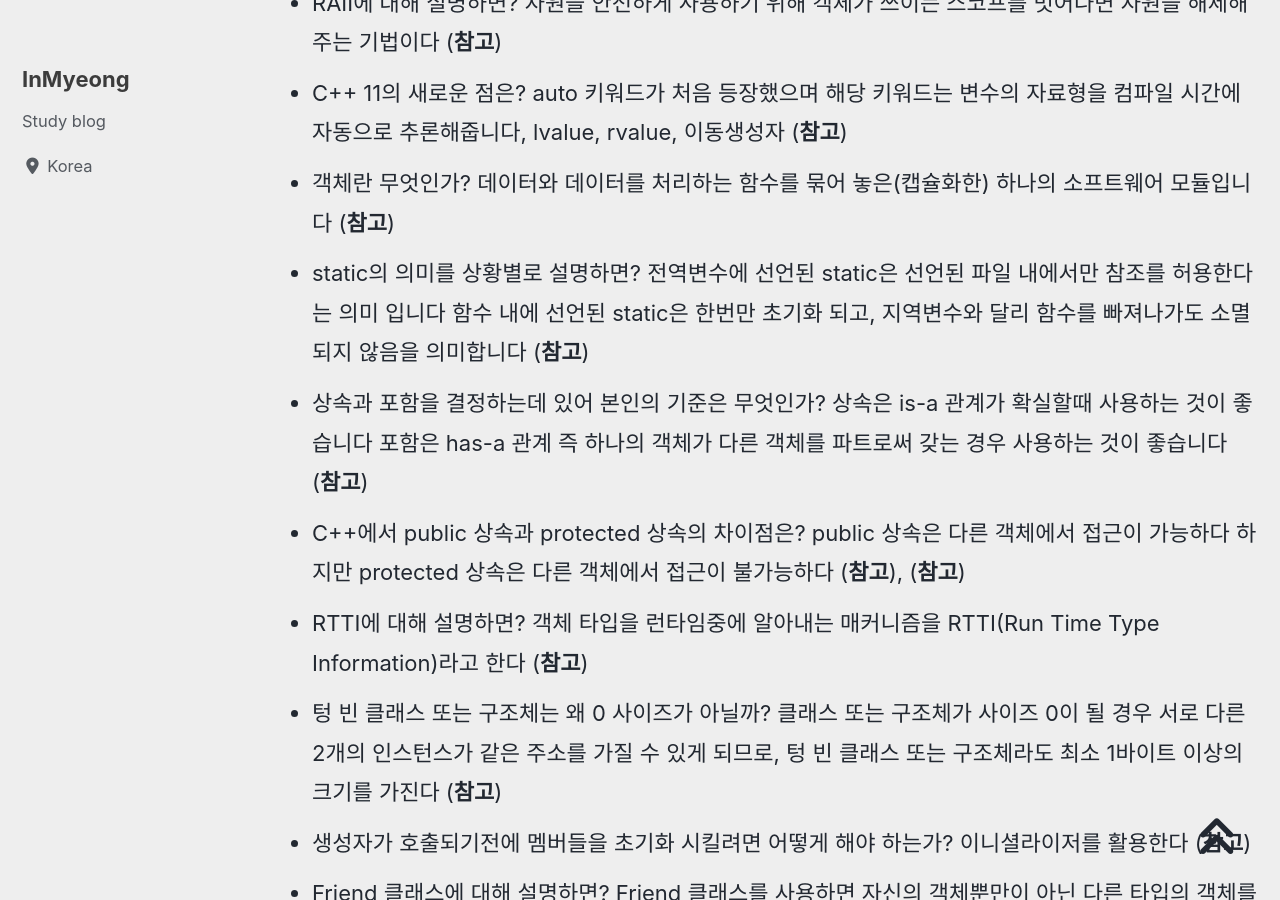
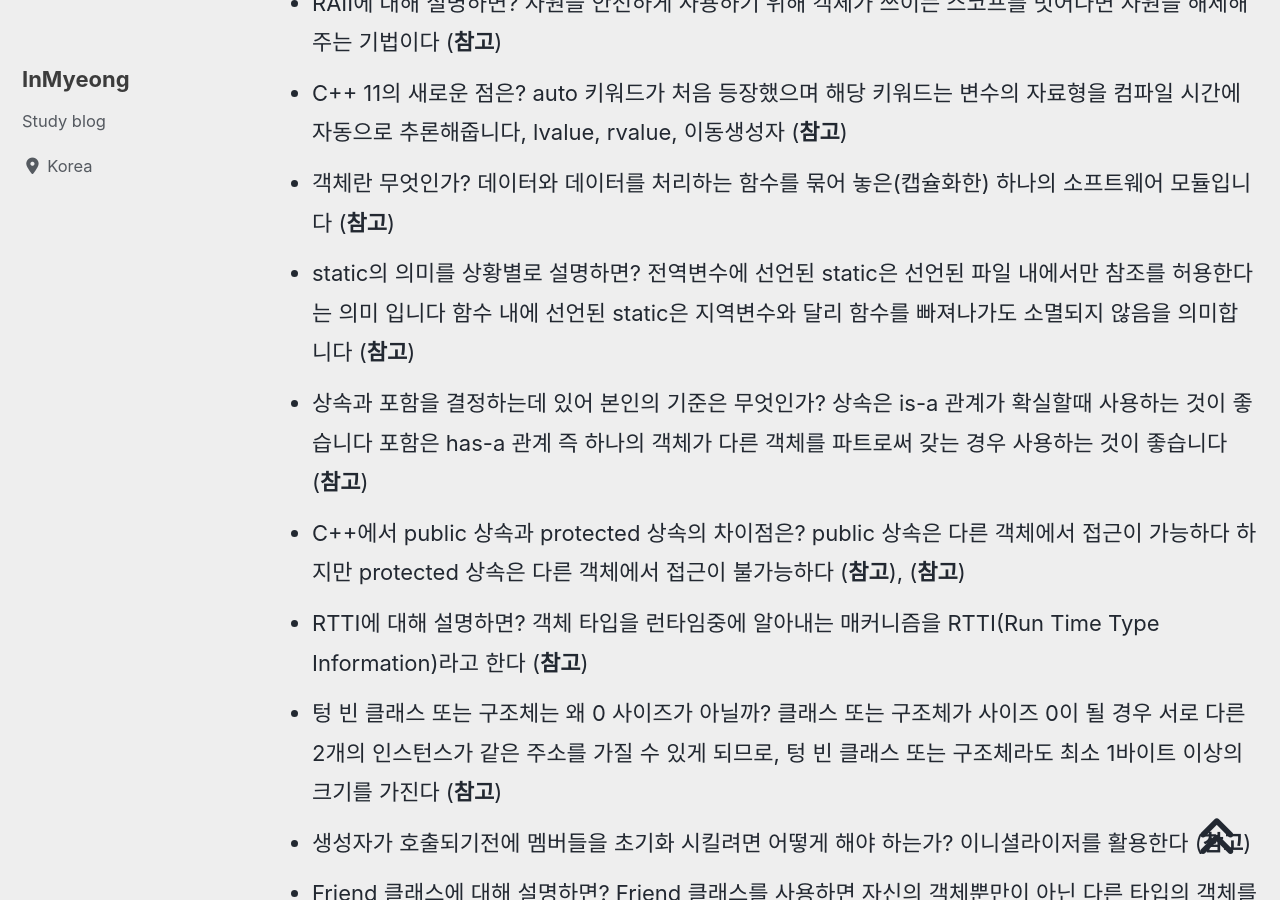
Before and after one commit to devMyeong/devMyeong.github.io, a Jekyll site: the page built from _posts/cs/2022-09-05-블로그-면접준비.md, in a window 1280 px wide and 900 px high, scrolled down 7949 px. Built offline with Jekyll 4.4.1, drawn with Linux system fonts in a browser that asks for light colours; cached includes are drawn as plain includes; nearby versions of some CDN libraries; some web fonts are replaced; comment, search, counter and statistics services are not loaded; some of the changed text lies outside the part shown.

Commit message:
Chore : CS지식 내용 수정

```diff
--- a/_posts/cs/2022-09-05-블로그-면접준비.md
+++ b/_posts/cs/2022-09-05-블로그-면접준비.md
@@ -78,7 +78,7 @@ last_modified_at: 2022-09-26
 - RAII에 대해 설명하면? 자원을 안전하게 사용하기 위해 객체가 쓰이는 스코프를 벗어나면 자원을 해제해주는 기법이다 ([**참고**](https://overface.tistory.com/564))
 - C++ 11의 새로운 점은? auto 키워드가 처음 등장했으며 해당 키워드는 변수의 자료형을 컴파일 시간에 자동으로 추론해줍니다, lvalue, rvalue, 이동생성자 ([**참고**](https://openmynotepad.tistory.com/20))
 - 객체란 무엇인가? 데이터와 데이터를 처리하는 함수를 묶어 놓은(캡슐화한) 하나의 소프트웨어 모듈입니다 ([**참고**](https://coding-factory.tistory.com/327))
-- static의 의미를 상황별로 설명하면? 전역변수에 선언된 static은 선언된 파일 내에서만 참조를 허용한다는 의미 입니다 함수 내에 선언된 static은 한번만 초기화 되고, 지역변수와 달리 함수를 빠져나가도 소멸되지 않음을 의미합니다 ([**참고**](https://blog.naver.com/PostView.nhn?blogId=sonicheroes1&logNo=220752545904))
+- static의 의미를 상황별로 설명하면? 전역변수에 선언된 static은 선언된 파일 내에서만 참조를 허용한다는 의미 입니다 함수 내에 선언된 static은 지역변수와 달리 함수를 빠져나가도 소멸되지 않음을 의미합니다 ([**참고**](https://blog.naver.com/PostView.nhn?blogId=sonicheroes1&logNo=220752545904))
 - 상속과 포함을 결정하는데 있어 본인의 기준은 무엇인가? 상속은 is-a 관계가 확실할때 사용하는 것이 좋습니다 포함은 has-a 관계 즉 하나의 객체가 다른 객체를 파트로써 갖는 경우 사용하는 것이 좋습니다 ([**참고**](https://minusi.tistory.com/entry/%EA%B0%9D%EC%B2%B4-%EC%A7%80%ED%96%A5%EC%A0%81-%EA%B4%80%EC%A0%90%EC%97%90%EC%84%9C%EC%9D%98-has-a%EC%99%80-is-a-%EC%B0%A8%EC%9D%B4%EC%A0%90))
 - C++에서 public 상속과 protected 상속의 차이점은? public 상속은 다른 객체에서 접근이 가능하다 하지만 protected 상속은 다른 객체에서 접근이 불가능하다 ([**참고**](https://computer-science-student.tistory.com/52)), ([**참고**](https://dev-woong.tistory.com/104))
 - RTTI에 대해 설명하면? 객체 타입을 런타임중에 알아내는 매커니즘을 RTTI(Run Time Type Information)라고 한다 ([**참고**](https://ku-hug.tistory.com/70))
@@ -100,7 +100,6 @@ last_modified_at: 2022-09-26
 - override 키워드에 대해 설명하면? override 키워드를 붙여주면 해당 함수가 상속 받아서 오버라이딩이 가능한 함수인지, 그 함수의 이름과 매개 변수등이 잘 맞는지를 컴파일러 보고 확인 하라고 떠넘길 수 있습니다 또한, 명확하게 이게 상속 받은 함수인지 눈으로 확인할 수 있습니다 ([**참고**](https://blockdmask.tistory.com/415))
 - final 키워드에 대해 설명하면? 부모 클래스의 특정 멤버 함수를 자식 클래스에서 재정의 하지 못하도록 막을때 사용한다거나, 부모 클래스를 자식 클래스에 상속 받을때 클래스 자체를 더이상 상속이 불가능하게 하려고할때 쓰입니다 ([**참고**](https://blockdmask.tistory.com/415))
 - 전역 변수와 정적 변수의 차이는? 전역변수는 해당 프로그램(실행파일 기준)의 어느 함수, 어느 파일에서도 접근이 가능한 반면 정적변수는 변수가 선언된 파일이나 함수내에서만 접근이 가능하다 ([**참고**](https://pangate.com/541))
-- 우선순위큐(PriorityQueue)의 동작원리는? 부모 노드와 자식 노드를 비교해 최대힙은 키 값이 큰 노드가 위로가게 자리를 바꾸고 최소힙은 키 값이 작은 노드가 위로가게 자리를 바꾼다 ([**참고**](https://chanhuiseok.github.io/posts/ds-4/))
 
 ### 01-2 자료구조, C++ STL ( 중요도 상 )
 - vector와 list의 차이는? vector를 중간삽입시 원소를 밀어내지만 list는 노드를 연결만 하기 때문에, 삽입 삭제 부분에서 시간복잡도의 우위를 가진다 또한 vector는 랜덤부분접근이 가능하지만 list는 더블링크드리스트로 되어 있기 때문에 x[2]와 같은 랜덤 접근이 되지 않는다 검색적인 측면에서는 vector가 우위에 있다 ([**참고**](https://chanheess.tistory.com/154))
```
Also changed, not shown: other parts of _posts/cs/2022-09-05-블로그-면접준비.md (+1 -0 lines).
